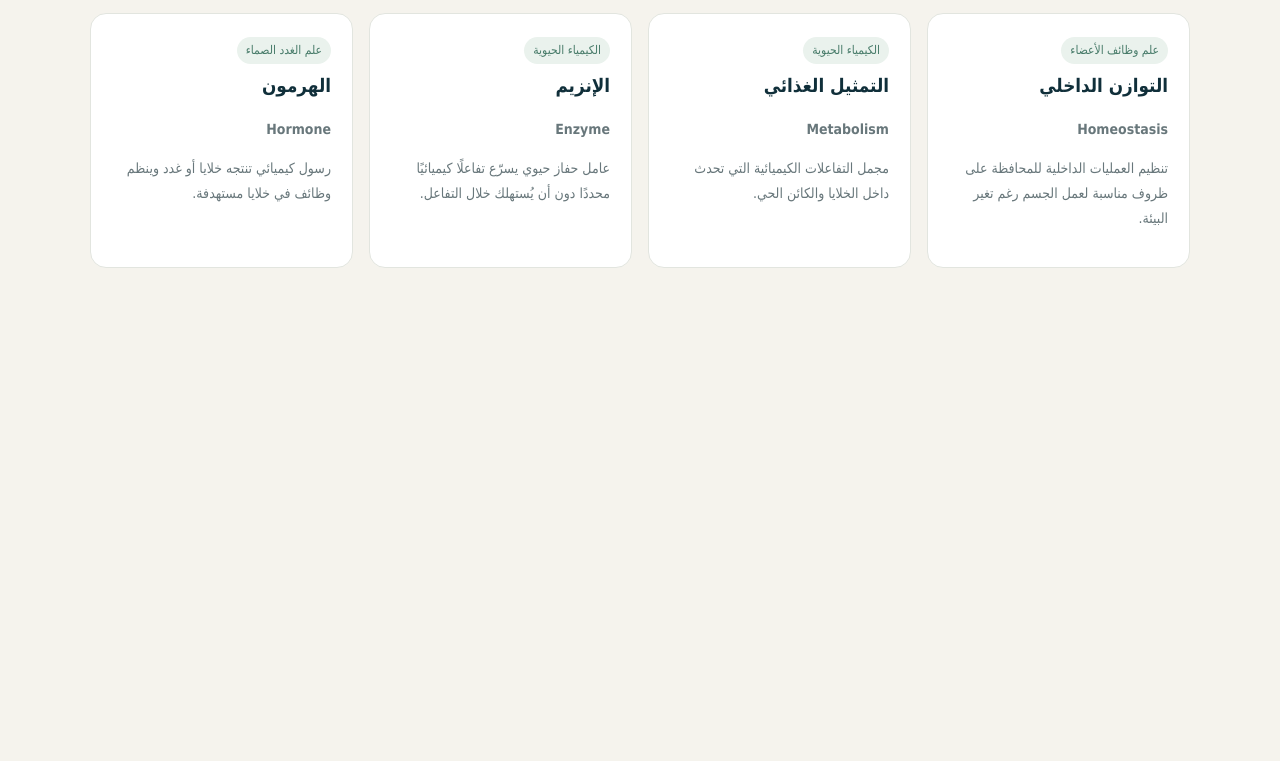
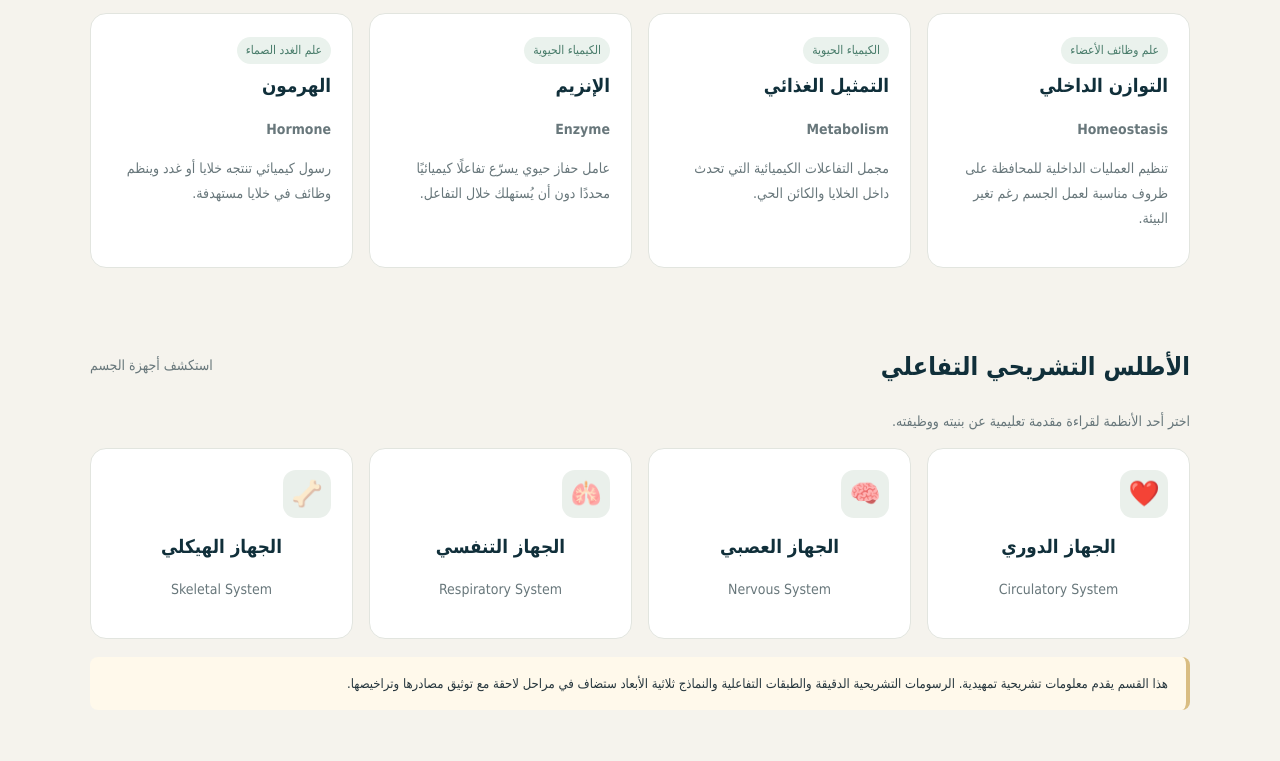
Before and after one commit to a0n8a7s-design/midad-medical-library, a plain HTML site: page index.html in a window 1280 px wide. Shown: the part 3232-3993 px from the top of the page. Before the commit the page ends 3538 px from the top, so only its background shows below. Drawn offline with Linux system fonts and the light colour scheme.

Commit message:
Add interactive anatomy atlas

```diff
--- a/index.html
+++ b/index.html
@@ -853,5 +853,132 @@ glossarySearch.addEventListener("input", event => {
 
 renderGlossary();
 </script>
+
+<section class="section container" id="interactive-atlas">
+  <div class="section-heading">
+    <h2>الأطلس التشريحي التفاعلي</h2>
+    <span class="muted">استكشف أجهزة الجسم</span>
+  </div>
+
+  <p class="muted">
+    اختر أحد الأنظمة لقراءة مقدمة تعليمية عن بنيته ووظيفته.
+  </p>
+
+  <div class="grid" id="atlasSystems">
+    <button class="card" type="button"
+      onclick="selectAtlasSystem('circulatory')">
+      <div class="symbol">❤️</div>
+      <h3>الجهاز الدوري</h3>
+      <p>Circulatory System</p>
+    </button>
+
+    <button class="card" type="button"
+      onclick="selectAtlasSystem('nervous')">
+      <div class="symbol">🧠</div>
+      <h3>الجهاز العصبي</h3>
+      <p>Nervous System</p>
+    </button>
+
+    <button class="card" type="button"
+      onclick="selectAtlasSystem('respiratory')">
+      <div class="symbol">🫁</div>
+      <h3>الجهاز التنفسي</h3>
+      <p>Respiratory System</p>
+    </button>
+
+    <button class="card" type="button"
+      onclick="selectAtlasSystem('skeletal')">
+      <div class="symbol">🦴</div>
+      <h3>الجهاز الهيكلي</h3>
+      <p>Skeletal System</p>
+    </button>
+  </div>
+
+  <article class="card" id="atlasDetails" hidden
+    style="margin-top:22px">
+    <span class="tag" id="atlasTag"></span>
+    <h3 id="atlasTitle"></h3>
+    <p id="atlasEnglish" class="muted"></p>
+
+    <h3>البنية الأساسية</h3>
+    <p id="atlasStructure"></p>
+
+    <h3>الوظيفة الرئيسية</h3>
+    <p id="atlasFunction"></p>
+
+    <h3>معلومة تعليمية</h3>
+    <p id="atlasFact"></p>
+
+    <button class="btn" type="button"
+      onclick="closeAtlasDetails()">العودة إلى الأجهزة</button>
+  </article>
+
+  <p class="notice" style="margin-top:18px">
+    هذا القسم يقدم معلومات تشريحية تمهيدية. الرسومات التشريحية
+    الدقيقة والطبقات التفاعلية والنماذج ثلاثية الأبعاد ستضاف
+    في مراحل لاحقة مع توثيق مصادرها وتراخيصها.
+  </p>
+</section>
+
+<script>
+const atlasData = {
+  circulatory: {
+    title: "الجهاز الدوري",
+    english: "Circulatory System",
+    structure: "يتضمن القلب والدم والأوعية الدموية، ومنها الشرايين والأوردة والشعيرات الدموية.",
+    function: "نقل الأكسجين والمواد الغذائية والهرمونات، والمساهمة في نقل الفضلات وتنظيم حرارة الجسم.",
+    fact: "تتضمن الدورة الدموية البشرية دورة رئوية لتبادل الغازات ودورة جهازية لنقل الدم بين القلب وبقية الجسم."
+  },
+  nervous: {
+    title: "الجهاز العصبي",
+    english: "Nervous System",
+    structure: "يتكون من الجهاز العصبي المركزي، الذي يشمل الدماغ والحبل الشوكي، والجهاز العصبي المحيطي.",
+    function: "استقبال المعلومات الحسية ومعالجتها وتنسيق الاستجابات والتحكم في العديد من وظائف الجسم.",
+    fact: "تنتقل المعلومات العصبية عبر إشارات كهربائية وكيميائية، بحسب نوع الخلية والاتصال العصبي."
+  },
+  respiratory: {
+    title: "الجهاز التنفسي",
+    english: "Respiratory System",
+    structure: "يشمل الممرات الهوائية والرئتين والحويصلات الهوائية، إضافة إلى عضلات تساعد في التنفس.",
+    function: "إدخال الأكسجين إلى الجسم والتخلص من ثاني أكسيد الكربون عبر تبادل الغازات.",
+    fact: "تحدث معظم عملية تبادل الغازات في الحويصلات الهوائية المحاطة بشبكة من الشعيرات الدموية."
+  },
+  skeletal: {
+    title: "الجهاز الهيكلي",
+    english: "Skeletal System",
+    structure: "يتكون من العظام والغضاريف والمفاصل وبنى داعمة أخرى.",
+    function: "دعم الجسم وحماية بعض الأعضاء والمساهمة في الحركة وتخزين المعادن وتكوين خلايا الدم في نقي العظم.",
+    fact: "تعمل العظام مع العضلات والمفاصل لتوفير الحركة والثبات."
+  }
+};
+
+function selectAtlasSystem(id) {
+  const item = atlasData[id];
+  if (!item) return;
+
+  document.getElementById("atlasTag").textContent = "علم التشريح";
+  document.getElementById("atlasTitle").textContent = item.title;
+  document.getElementById("atlasEnglish").textContent = item.english;
+  document.getElementById("atlasStructure").textContent = item.structure;
+  document.getElementById("atlasFunction").textContent = item.function;
+  document.getElementById("atlasFact").textContent = item.fact;
+
+  document.getElementById("atlasSystems").hidden = true;
+  document.getElementById("atlasDetails").hidden = false;
+  document.getElementById("atlasDetails").scrollIntoView({
+    behavior: "smooth",
+    block: "start"
+  });
+}
+
+function closeAtlasDetails() {
+  document.getElementById("atlasDetails").hidden = true;
+  document.getElementById("atlasSystems").hidden = false;
+  document.getElementById("atlasSystems").scrollIntoView({
+    behavior: "smooth",
+    block: "start"
+  });
+}
+</script>
 </body>
 </html>
```
